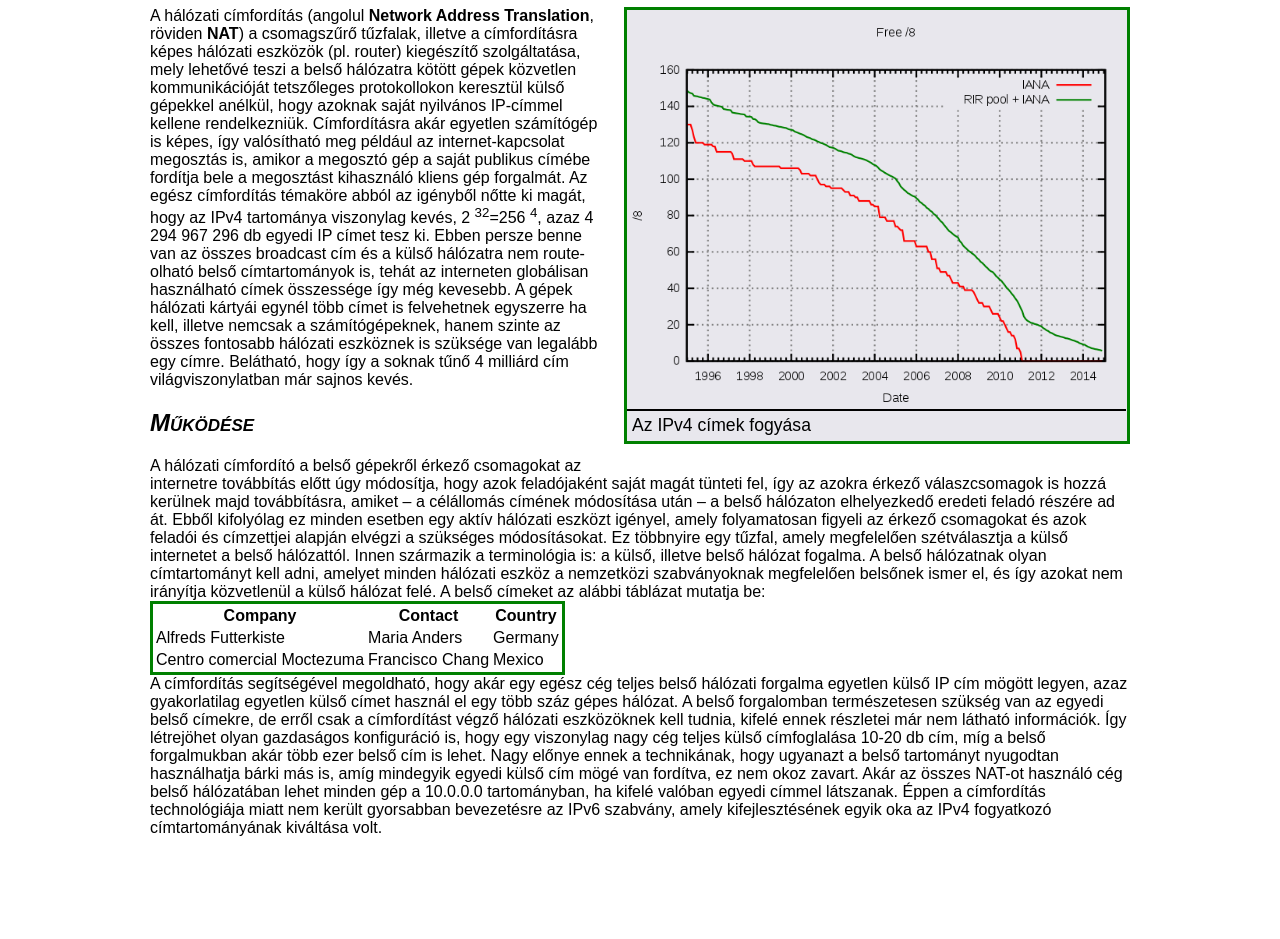
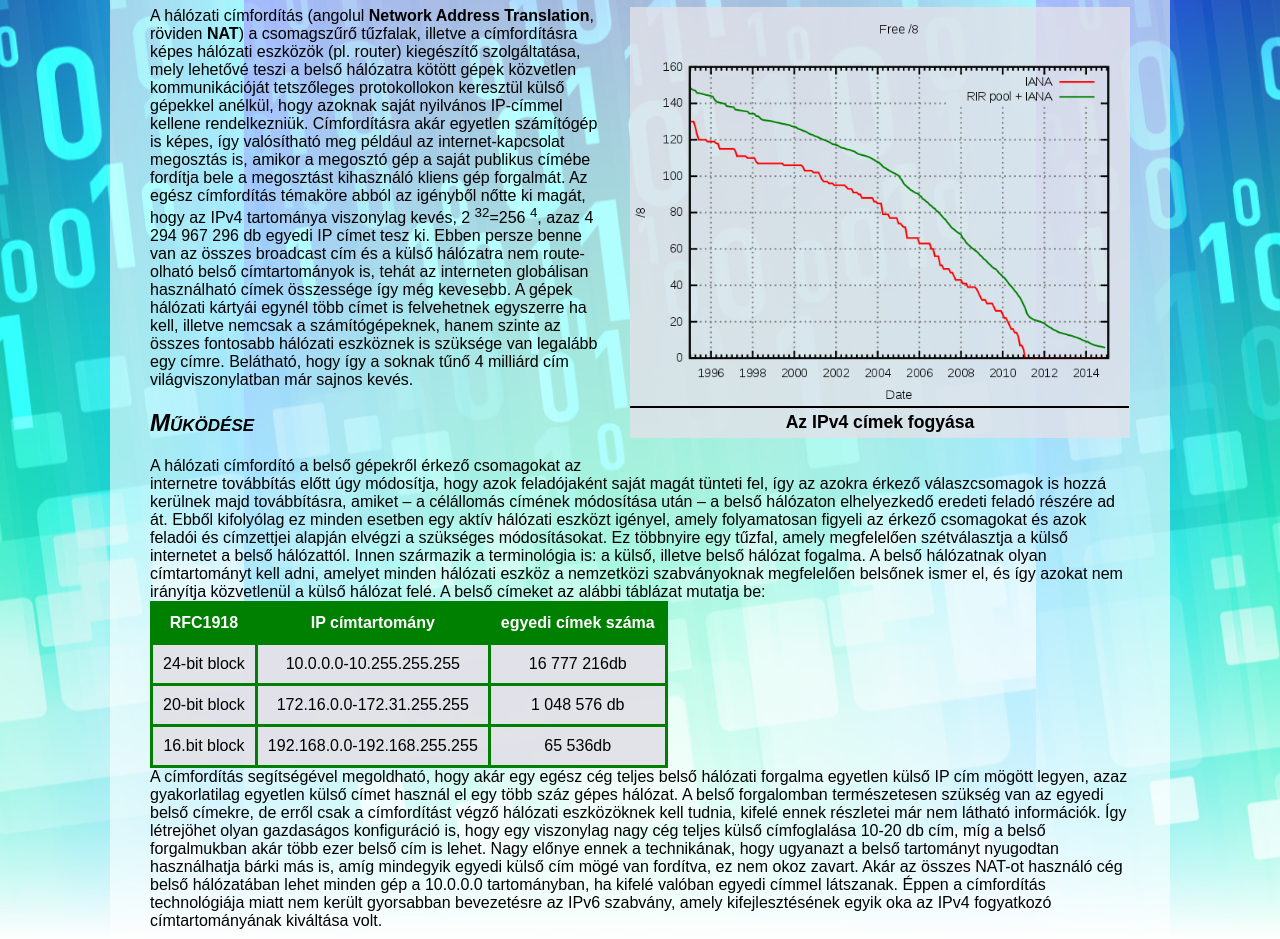
Before and after one commit to szemimilan/cimtartomany, a plain HTML site: page index.html in a window 1280 px wide. Shown: the part 133-1072 px from the top of the page. Before the commit the page ends 1030 px from the top, so only its background shows below. Drawn offline with Linux system fonts and the light colour scheme.

Commit message:
16. feladat

```diff
--- a/index.html
+++ b/index.html
@@ -41,21 +41,28 @@
     címeket az alábbi táblázat mutatja be:
 
 
-      <table>
+      <table class="frames">
+
         <tr>
-          <th>Company</th>
-          <th>Contact</th>
-          <th>Country</th>
+          <th>RFC1918</th>
+          <th>IP címtartomány</th>
+          <th>egyedi címek száma</th>
         </tr>
         <tr>
-          <td>Alfreds Futterkiste</td>
-          <td>Maria Anders</td>
-          <td>Germany</td>
+          <td>24-bit block</td>
+          <td>10.0.0.0-10.255.255.255
+          </td>
+          <td>16 777 216db</td>
         </tr>
         <tr>
-          <td>Centro comercial Moctezuma</td>
-          <td>Francisco Chang</td>
-          <td>Mexico</td>
+          <td>20-bit block</td>
+          <td>172.16.0.0-172.31.255.255 </td>
+          <td>1 048 576 db</td>
+        </tr>
+        <tr>
+          <td>16.bit block</td>
+          <td>192.168.0.0-192.168.255.255</td>
+          <td>65 536db</td>
         </tr>
       </table>
 
--- a/styles.css
+++ b/styles.css
@@ -4,6 +4,9 @@ body {
   background-position-x: center;
   background-position-y: center;
   background-attachment: fixed;
+  background-image: url(hatter.jpg);
+  background-repeat: repeat;
+
 }
 
 #content {
@@ -42,14 +45,29 @@ h2 {
 p.imgtitle {
   font-size: 1.1em;
   margin: 0;
+  text-align: center;
+  font-weight: bold;
+  height: 120%;
 }
 
-table,
-.frame {
+table, td, th
+ {
   border: 3px solid green;
+  background-color: rgba(227, 225, 233, 0.8);
+  border-collapse: collapse;
 }
 
 a:link,
 a:visited {
   color: blue;
 }
+
+th{
+  background-color: green;
+  color: white;
+}
+
+td, th{
+  padding: 10px;
+  text-align: center;
+}
```
